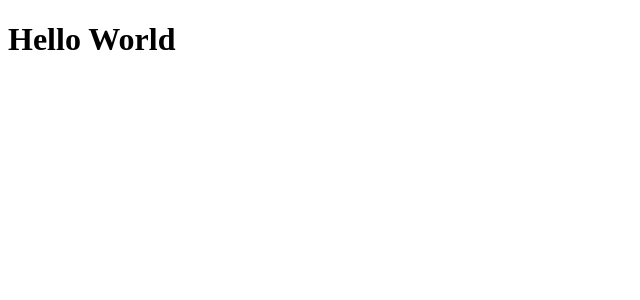
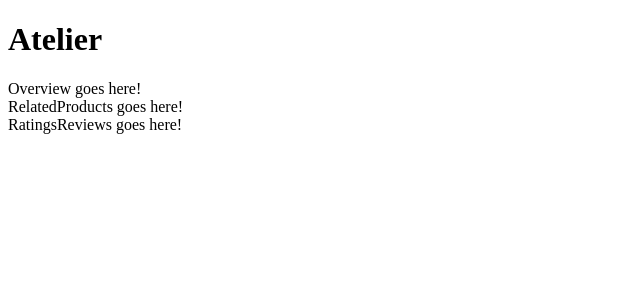
Before and after one commit to CCT-Engineering/Amorey, a React app: page / in a window 1280 px wide. Shown: the top 300 px of the page, without its empty margins (0-640 px from the left). Built offline with nearby package versions, Linux system fonts and the light colour scheme.

Commit message:
Added front end skeletons for components

```diff
--- a/client/src/components/App.jsx
+++ b/client/src/components/App.jsx
@@ -0,0 +1,22 @@
+import React, {useState} from 'react';
+import Overview from './Overview.jsx';
+import RelatedProducts from './RelatedProducts.jsx';
+import RatingsReviews from './RatingsReviews.jsx';
+
+
+const App = () => {
+  //hooks
+
+  //functions
+
+  return (
+    <div>
+      <h1>Atelier</h1>
+      <Overview/>
+      <RelatedProducts/>
+      <RatingsReviews/>
+    </div>
+  );
+}
+
+export default App;
--- /dev/null
+++ b/client/src/components/Overview.jsx
@@ -0,0 +1,9 @@
+import React, {useState} from 'react';
+
+const Overview = () => {
+  return (
+    <div>Overview goes here!</div>
+  )
+}
+
+export default Overview;
--- /dev/null
+++ b/client/src/components/RatingsReviews.jsx
@@ -0,0 +1,9 @@
+import React, {useState} from 'react';
+
+const RatingsReviews = () => {
+  return (
+    <div>RatingsReviews goes here!</div>
+  )
+}
+
+export default RatingsReviews;
--- /dev/null
+++ b/client/src/components/RelatedProducts.jsx
@@ -0,0 +1,9 @@
+import React, {useState} from 'react';
+
+const RelatedProducts = () => {
+  return (
+    <div>RelatedProducts goes here!</div>
+  )
+}
+
+export default RelatedProducts;
--- a/client/src/index.js
+++ b/client/src/index.js
@@ -1,7 +1,9 @@
 import React, {useState, useEffect} from 'react';
 import ReactDOM from 'react-dom';
+import App from './components/App.jsx'
 
-ReactDOM.render(
-  <h1>Hello World</h1>,
-  document.getElementById('root')
-);
+// ReactDOM.render(
+//   <App/>, document.getElementById('app')
+// );
+const root = ReactDOM.createRoot(document.getElementById('root'));
+root.render(<App/>);
```
Also changed, not shown: 1 other file (tests, documents, lock files or other folders).
